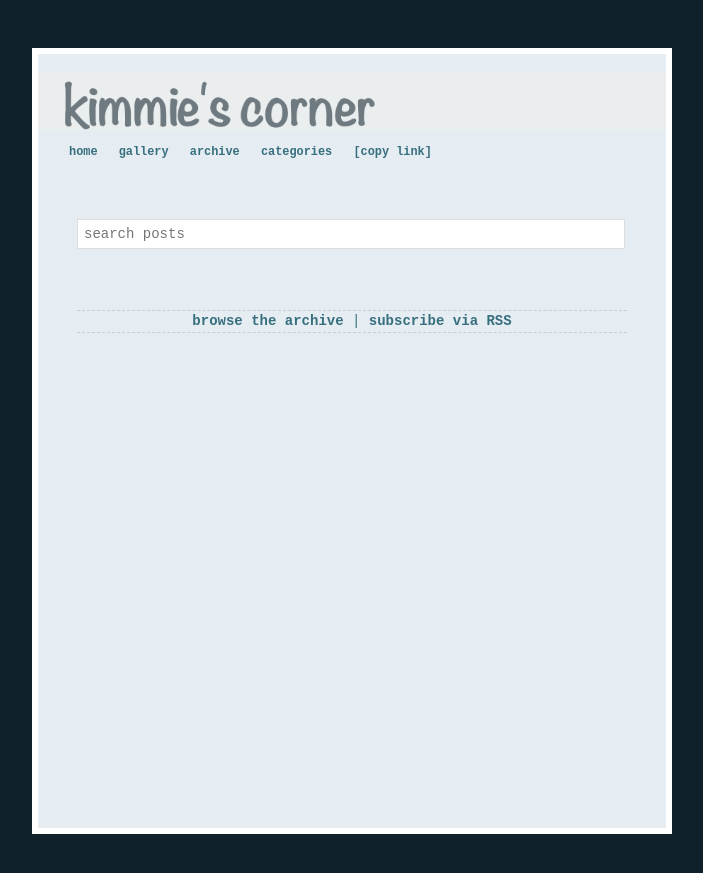
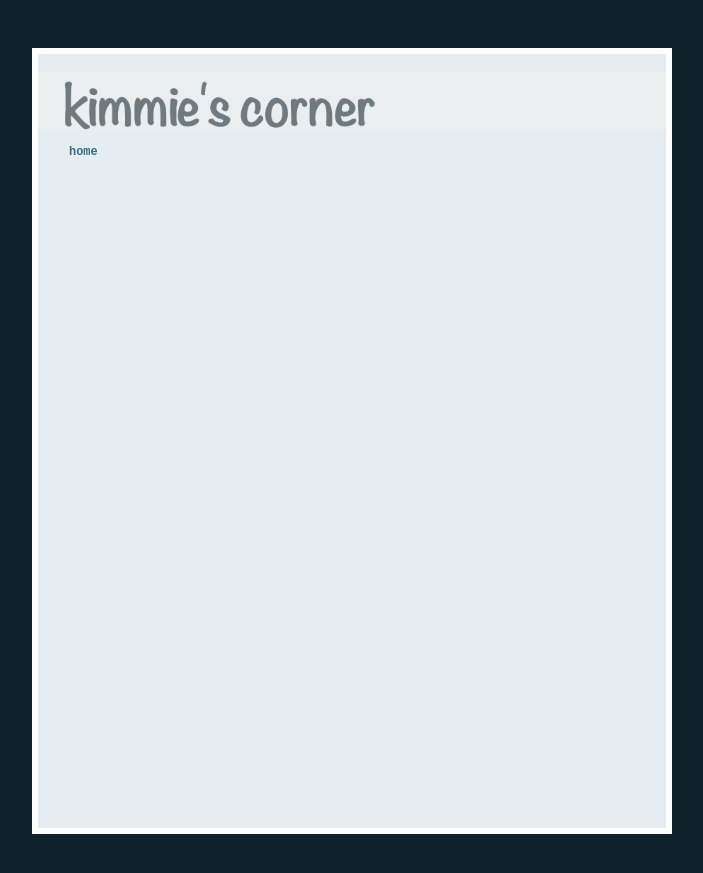
Before and after one commit to joejenett/kimmie, a Jekyll site: the page built from index.md, in a window 1280 px wide. Shown: the top 873 px of the page, without its empty margins (288-991 px from the left). Built offline with Jekyll 4.4.1, drawn with Linux system fonts in a browser that asks for light colours; comment, search, counter and statistics services are not loaded.

Commit message:
shift homepage - 1

```diff
--- a/_includes/header.html
+++ b/_includes/header.html
@@ -10,5 +10,5 @@
 </div>
 <nav>
 <div id="menu">
-<a href="/">home</a> <a href="/gallery/">gallery</a> <a href="/archive/">archive</a> <a href="/categories/">categories</a> <a href="#top" onclick="copyToClipboard();setTimeout(hideMe,2500)">[copy link]</a> <span id="message" style="visibility:hidden;"><a onclick="hideMe()" title="click to hide this message"><img src="/images/iwt.svg" width="16" style="vertical-align:middle;" alt=""> <small>copied </small>✔</a></span><script>function copyToClipboard(e){var o=document.getElementById("message"),d=document.body.appendChild(document.createElement("input"));d.value=window.location.href,d.focus(),d.select(),document.execCommand("copy"),d.parentNode.removeChild(d),o.style.visibility="visible"}function hideMe() {message.style.visibility = 'hidden';}</script></div>
+<a href="/">home</a> <!-- <a href="/gallery/">gallery</a> <a href="/archive/">archive</a> <a href="/categories/">categories</a> <a href="#top" onclick="copyToClipboard();setTimeout(hideMe,2500)">[copy link]</a> <span id="message" style="visibility:hidden;"><a onclick="hideMe()" title="click to hide this message"><img src="/images/iwt.svg" width="16" style="vertical-align:middle;" alt=""> <small>copied </small>✔</a></span><script>function copyToClipboard(e){var o=document.getElementById("message"),d=document.body.appendChild(document.createElement("input"));d.value=window.location.href,d.focus(),d.select(),document.execCommand("copy"),d.parentNode.removeChild(d),o.style.visibility="visible"}function hideMe() {message.style.visibility = 'hidden';}</script> --></div>
 </nav>
--- a/_layouts/home.html
+++ b/_layouts/home.html
@@ -1,7 +1,7 @@
 ---
 layout: default
 ---
-
+<!--
 	<div class="home h-feed">
 	<div style="margin-top:42px;">
 
@@ -78,3 +78,4 @@ layout: default
 		<p style="text-align:center;" class="rss-subscribe"><a href="/archive/">browse the archive</a> | <a href="/feed.atom">subscribe via RSS</a></p>
 	</div>
 </div>
+-- >
```
